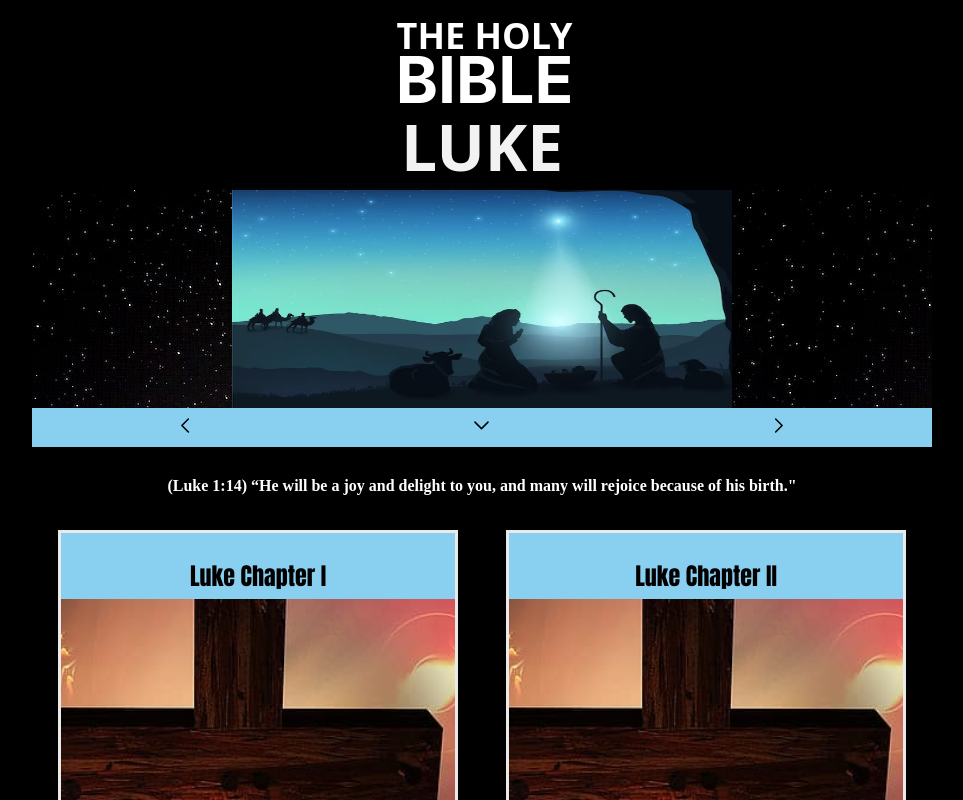
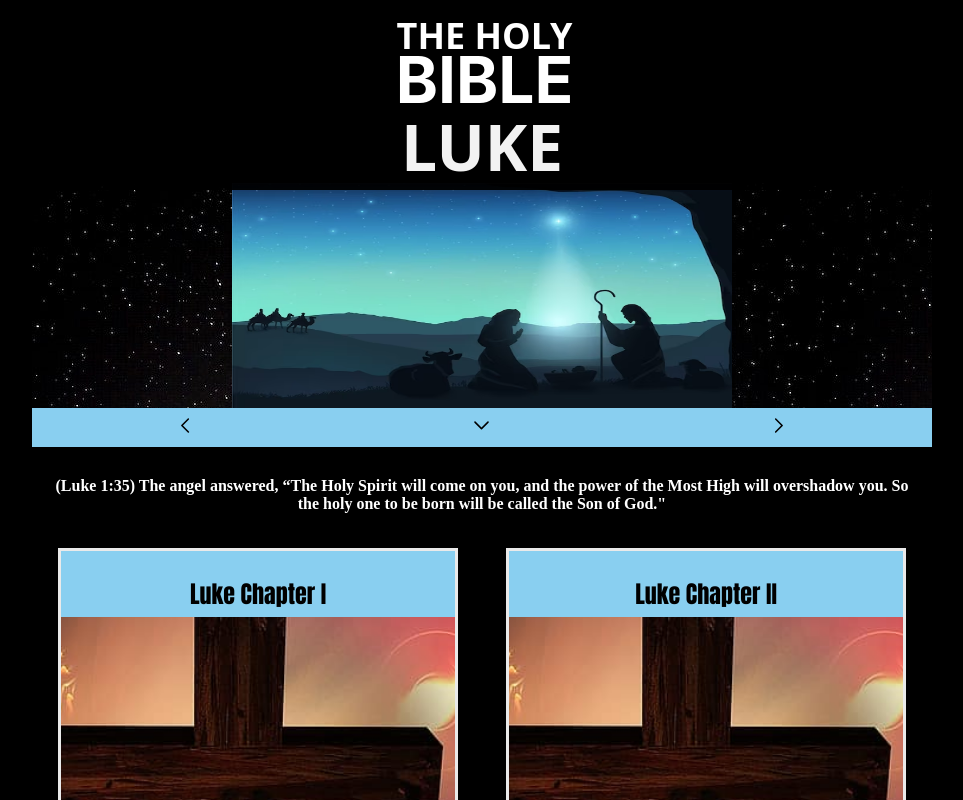
Before and after one commit to jnutt367/luke, a Next.js app: page / in a window 1280 px wide. Shown: the top 800 px of the page, without its empty margins (158-1121 px from the left). Built offline with nearby package versions, Linux system fonts and the light colour scheme.

Commit message:
Update index.js
The angel answered,

```diff
--- a/pages/index.js
+++ b/pages/index.js
@@ -67,12 +67,12 @@ export default function Home() {
        </a>
 
                </div>
-<p className={styles.fund}>  (Luke 1:14) “He will be a joy and delight to you, and many will rejoice because of his birth."
+<p className={styles.fund}>  (Luke 1:35) The angel answered, “The Holy Spirit will come on you, and the power of the Most High will overshadow you. So the holy one to be born will be called the Son of God."
 </p>
         <div className={styles.grid}>
         <div className={styles.card}>
             <h2  className={styles.chapter}>Luke Chapter I</h2>
-            <p>1 Many have undertaken to draw up an account of the things that have been fulfilled[a] among us, 2 just as they were handed down to us by those who from the first were eyewitnesses and servants of the word. 3 With this in mind, since I myself have carefully investigated everything from the beginning, I too decided to write an orderly account for you, most excellent Theophilus, 4 so that you may know the certainty of the things you have been taught.
+            <p>1 Many have undertaken to draw up an account of the things that have been fulfilled among us, 2 just as they were handed down to us by those who from the first were eyewitnesses and servants of the word. 3 With this in mind, since I myself have carefully investigated everything from the beginning, I too decided to write an orderly account for you, most excellent Theophilus, 4 so that you may know the certainty of the things you have been taught.
 
 The Birth of John the Baptist Foretold
 5 In the time of Herod king of Judea there was a priest named Zechariah, who belonged to the priestly division of Abijah; his wife Elizabeth was also a descendant of Aaron. 6 Both of them were righteous in the sight of God, observing all the Lord’s commands and decrees blamelessly. 7 But they were childless because Elizabeth was not able to conceive, and they were both very old.
```
